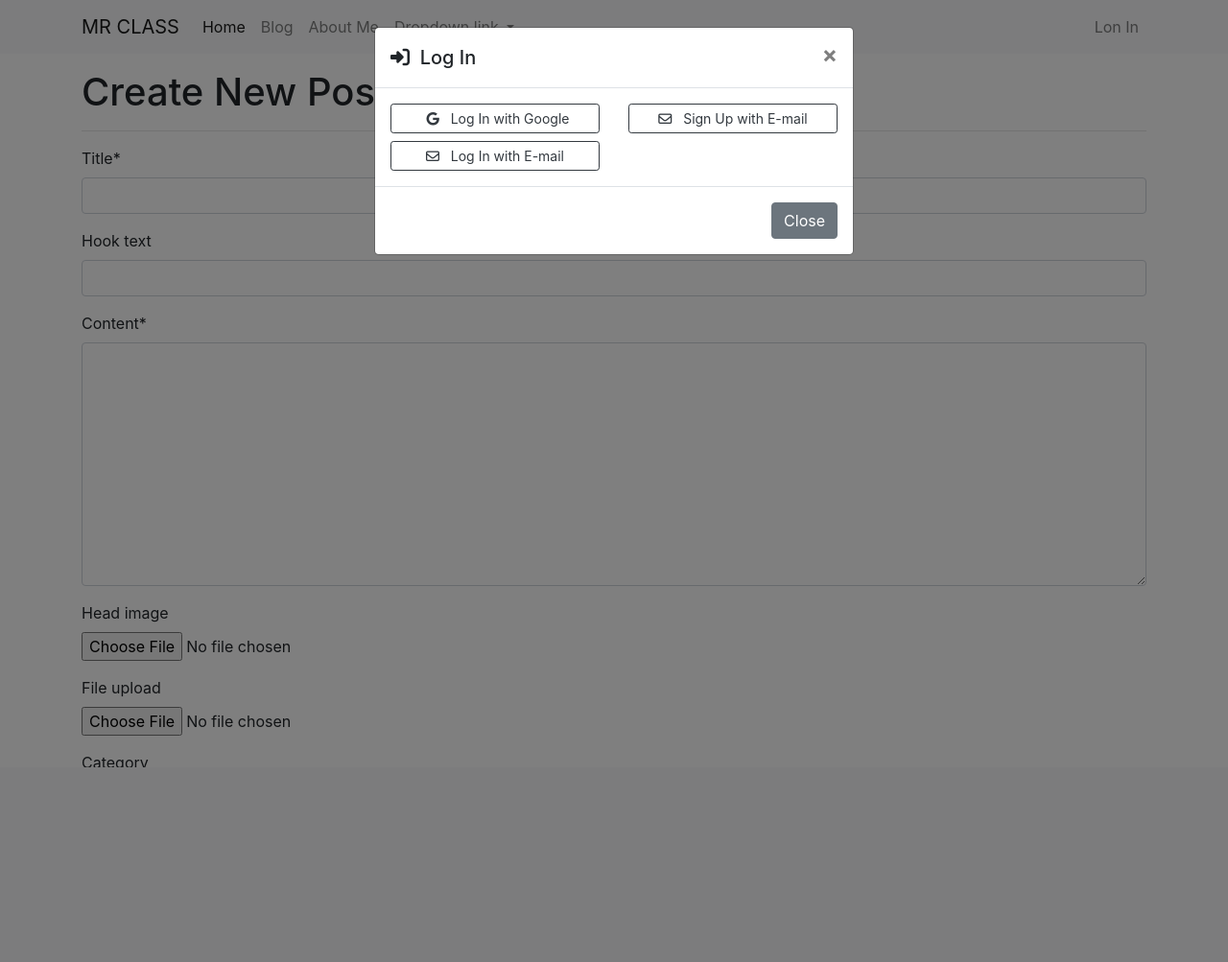
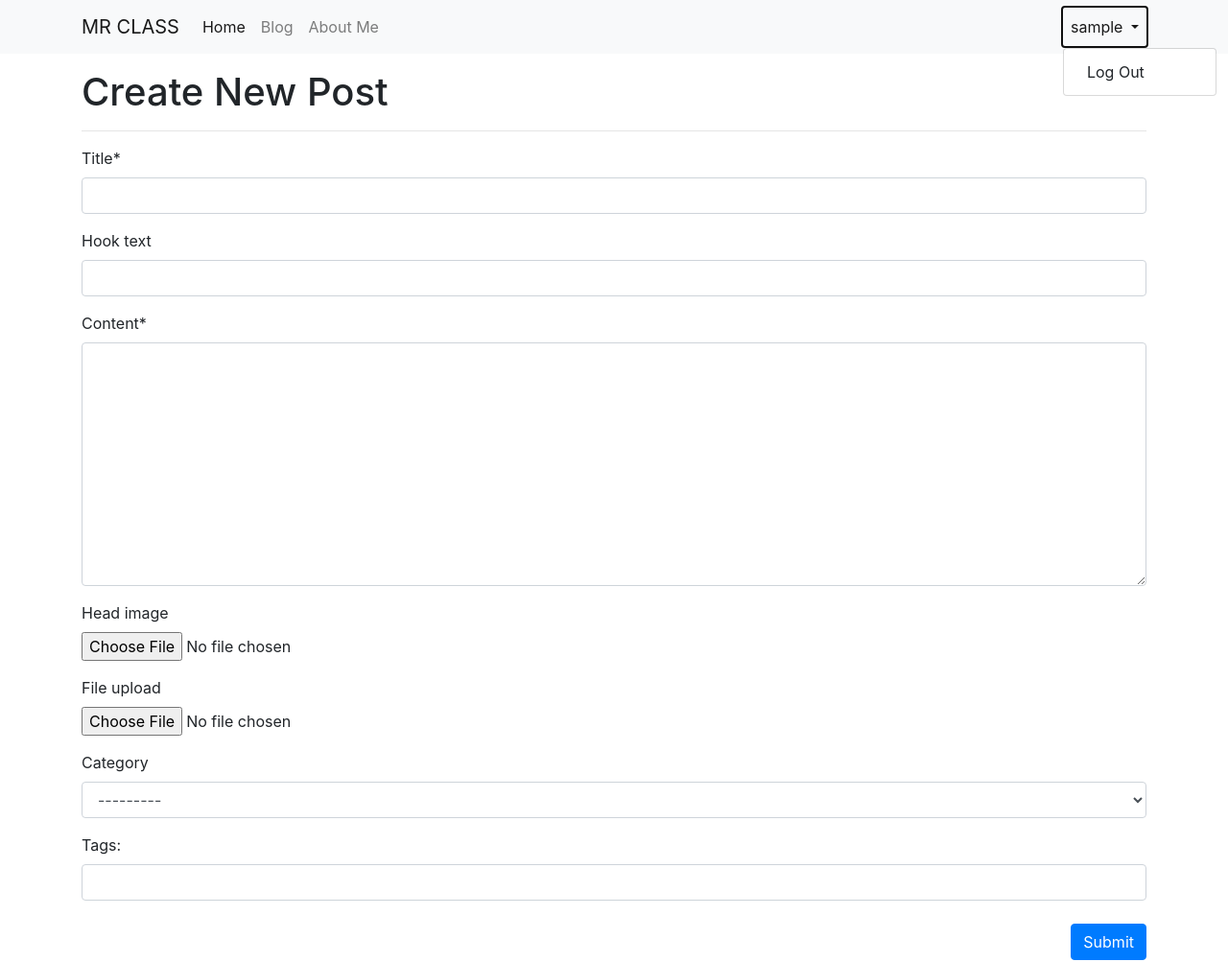
Before and after one commit to eunne2/do_it_django_a_to_z, a Django app: page /blog/create_post/ in a window 1280 px wide, after a click that opens the changed part. Shown: the top 1003 px of the page at 96% size. Before the commit the page ends 800 px from the top, so only its background shows below. Run offline with Django 4.2, Linux system fonts and the light colour scheme; a user stored in the database is signed in; tables that the repository leaves empty hold one stand-in row (values such as "Sample post"); some libraries are stand-ins or nearby versions.

Commit message:
구글 로그인 기능 추가하기

```diff
--- a/blog/templates/blog/navbar.html
+++ b/blog/templates/blog/navbar.html
@@ -1,3 +1,6 @@
+{% load socialaccount %}
+
+
 <nav class="navbar navbar-expand-lg navbar-light bg-light">
   <div class="container">
     <a class="navbar-brand" href="/">MR CLASS</a>
@@ -15,21 +18,22 @@
         <li class="nav-item">
           <a class="nav-link" href="/about_me/">About Me</a>
         </li>
+      </ul>
+      <ul class="navbar-nav ml-auto">
+          {% if user.is_authenticated %}
             <li class="nav-item dropdown">
                 <a class="nav-link dropdown-toggle" href="#" role="button" data-toggle="dropdown" aria-expanded="false">
-            Dropdown link
+                    {{ user.username }}
                 </a>
                 <div class="dropdown-menu">
-            <a class="dropdown-item" href="#">Action</a>
-            <a class="dropdown-item" href="#">Another action</a>
-            <a class="dropdown-item" href="#">Something else here</a>
+                    <a class="dropdown-item" href="/accounts/logout">Log Out</a>
                 </div>
             </li>
-      </ul>
-      <ul class="navbar-nav">
+          {% else %}
             <li class="nav-item">
                 <a class="nav-link" href="#" data-toggle="modal" data-target="#loginModal">Lon In</a>
             </li>
+          {% endif %}
       </ul>
     </div>
   </div>
@@ -49,15 +53,15 @@
             <div class="modal-body">
                 <div class="row">
                     <div class="col-md-6">
-                        <button type="button" class="btn btn-outline-dark btn-block btn-sm">
-                            <i class="fa-brands fa-google" style="padding-left: 6px;"></i>&nbsp;&nbsp; Log In with Google</button>
-                        <button type="button" class="btn btn-outline-dark btn-block btn-sm">
-                            <i class="fa-regular fa-envelope"></i>&nbsp;&nbsp; Log In with E-mail</button>
+                        <a role="button" href="{% provider_login_url 'google' %}" class="btn btn-outline-dark btn-block btn-sm">
+                            <i class="fa-brands fa-google" style="padding-left: 6px;"></i>&nbsp;&nbsp; Log In with Google</a>
+                        <a href="/accounts/login/" role="button" class="btn btn-outline-dark btn-block btn-sm">
+                            <i class="fa-regular fa-envelope"></i>&nbsp;&nbsp; Log In with Username</a>
                     </div>
 
                     <div class="col-md-6">
-                        <button type="button" class="btn btn-outline-dark btn-block btn-sm">
-                            <i class="fa-regular fa-envelope"></i>&nbsp;&nbsp; Sign Up with E-mail</button>
+                        <a href="/accounts/signup/" role="button" class="btn btn-outline-dark btn-block btn-sm">
+                            <i class="fa-regular fa-envelope"></i>&nbsp;&nbsp; Sign Up with E-mail</a>
                     </div>
                 </div>
             </div>
--- a/do_it_django_prj/urls.py
+++ b/do_it_django_prj/urls.py
@@ -8,6 +8,7 @@
     path('blog/', include('blog.urls')),
     path('admin/', admin.site.urls),
     path('markdownx/', include('markdownx.urls')),
+    path('accounts/', include('allauth.urls')),
     path('', include('single_pages.urls')),
 ]
 
```
Also changed, not shown: do_it_django_prj/settings.py (+18 -0 lines). Lines whose indentation alone changed are shown as unchanged.
